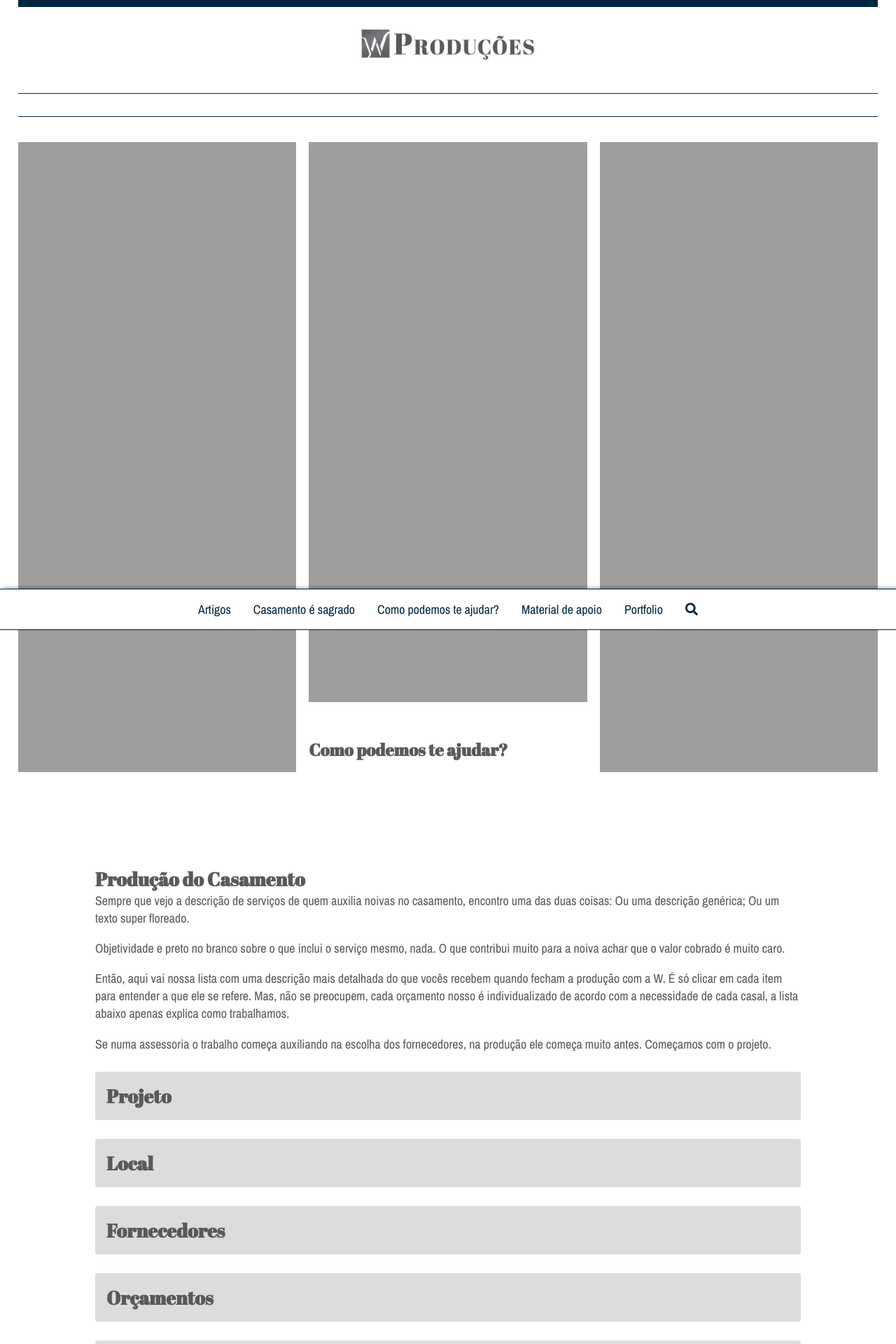
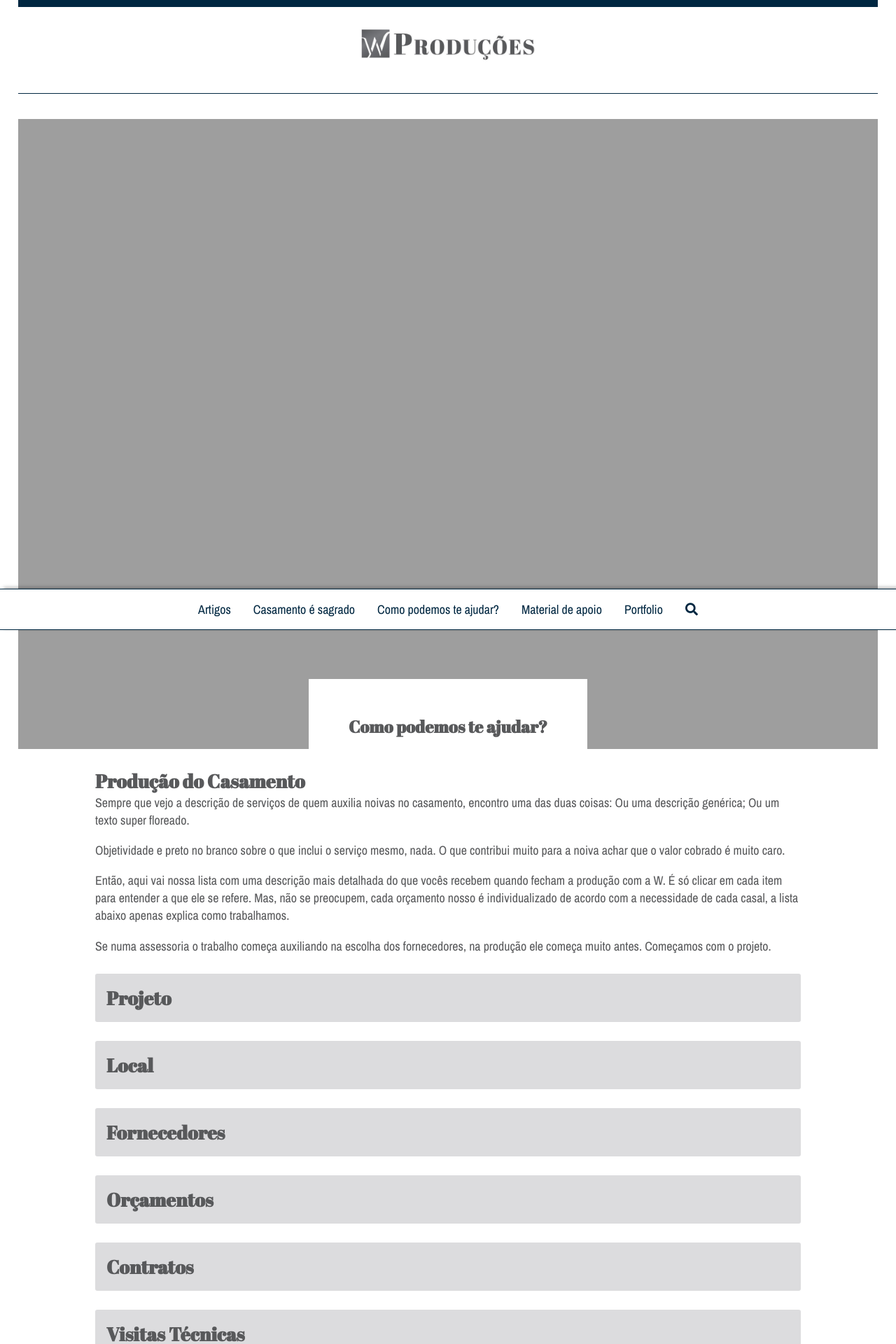
Before and after one commit to w-produtora/w-produtora.github.io, a Jekyll site: the page built from como-ajudar.html, in a window 1280 px wide. Shown: the top 1920 px of the page at 70% size. Built offline with Jekyll 4.4.1, drawn with Linux system fonts in a browser that asks for light colours; nearby versions of some CDN libraries; comment, search, counter and statistics services are not loaded.

Commit message:
fixed como-ajudadar and casamento sagrado

```diff
--- a/_includes/nav.html
+++ b/_includes/nav.html
@@ -11,7 +11,7 @@
 	<div class="pesquisa-content">
 		<form action="/search.html" method="get">
 		  <label for="search-box">Escreva o que deseja pesquisar</label>
-		  <input type="text" id="search-box" name="query" value="Alguma coisa">
+		  <input type="text" id="search-box" name="query" value="Algumacoisa">
 		  <input type="submit" class="button" value="Pesquisar">
 		</form>
 		<br/>
--- /dev/null
+++ b/_layouts/como-ajudar.html
@@ -0,0 +1,28 @@
+---
+layout: default
+---
+
+	<div class="copy-hero" style="background-image: url({{ site.url }}/{{ page.img }});">
+
+  	<div class="copy-hero_esq"></div>
+  	<div class="copy-hero_gapesqtransp"></div>
+
+      <div class="copy-hero_content">
+        <div class="copy-hero_title">
+          <h1>{{ page.title }}</h1>
+          <p class="artigos-tag">{{ page.tag }}</p>
+        </div>
+      </div>
+
+  	<div class="copy-hero_gapdirtransp"></div>
+  	<div class="copy-hero_dir"></div>
+
+  </div>
+
+
+	<div class="copy-content">
+  	{{ content }}
+    <p class="center">
+    	<a class="button" href="">{{ page.cta }}</a>
+    </p>
+  </div>
--- a/como-podemos-ajudar.html
+++ b/como-ajudar.html
@@ -20,7 +20,8 @@ Mas, não se preocupem, cada orçamento nosso é individualizado de acordo com a
 
 <p>Se numa assessoria o trabalho começa auxiliando na escolha dos fornecedores, na produção ele começa muito antes. Começamos com o projeto.</p>
 
-<div class="accordion">
+
+
     <section class="accordion-item">
         <a href="#projeto"><h2>Projeto</h2></a>
 
--- a/css/style.css
+++ b/css/style.css
@@ -265,12 +265,18 @@ header {
   background-color: white;
 }
 
+.copy-hero_gapesqtransp {
+  grid-column: 2/3;
+  background-color: transparent;
+}
+
 .copy-hero_content{
   grid-column: 3/4;
   background-color: white;
   margin-top: 800px;
   display: flex;
   align-items: end;
+  justify-content: center;
 }
 
 .copy-hero_title h1 {
@@ -319,11 +325,16 @@ blockquote > p {
   background-color: white;
 }
 
+.copy-hero_gapdirtransp {
+  grid-column: 4/5;
+  background-color: transparent;
+}
+
 .copy-hero_dir {
   grid-column: 5/6
 }
 
-.copy-content {
+.copy-content, .cs-content {
   max-width: 63rem;
   margin: 0 auto;
 }
@@ -374,6 +385,31 @@ blockquote > p {
   opacity: .6;
 }
 
+.cs-title {
+  text-align: center;
+  color: var(--azul);
+  border-bottom: var(--bd-azul);
+  margin: 4rem 25% 2rem;
+  padding-bottom: 1rem;
+}
+
+.cs-esp {
+  width: 30rem;
+  color: var(--azul);
+  margin-left: 34rem;
+  font-size: 1.3rem;
+  font-style: italic;
+}
+
+.cs-fim {
+  max-width: 53rem;
+  margin: 0 auto;
+  display: grid;
+  grid-template-columns: 1fr 1fr;
+  grid-gap: 2rem;
+  align-items: center;
+}
+
 /* Accordion */
 
 .accordion-item a {
@@ -386,16 +422,17 @@ blockquote > p {
   border-radius: 3px;
 }
 
-
 .accordion-show {
   display: none;
+  position: fixed;
+  padding: 1rem;
+  background-color: rgba(167,169, 172, .2);
+  border-radius: 3px;
 }
 
 .accordion-show:target {
   display: block;
-  padding: 1rem;
-  background-color: rgba(167,169, 172, .2);
-  border-radius: 3px;
+  position: relative;
 }
 
 /* NAV */
--- a/search.html
+++ b/search.html
@@ -1,5 +1,5 @@
 ---
-layout: search
+layout: default
 ---
 <form action="/search.html" method="get">
   <label for="search-box">Search</label>
--- a/search.json
+++ b/search.json
@@ -1,5 +1,4 @@
 ---
-layout: nil
 ---
 [
   {% for post in site.posts %}
```
Also changed, not shown: other parts of como-ajudar.html (+1 -1 lines), casamento-sagrado.html (+12 -6 lines).
